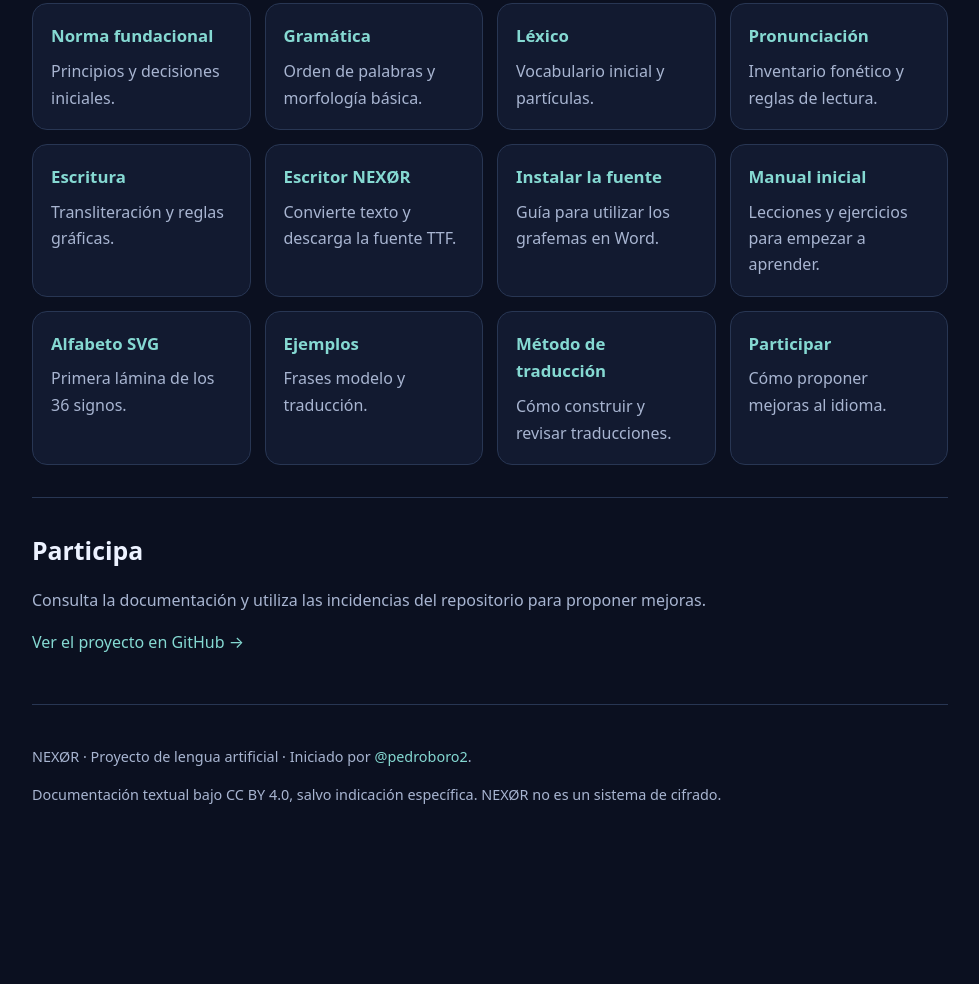
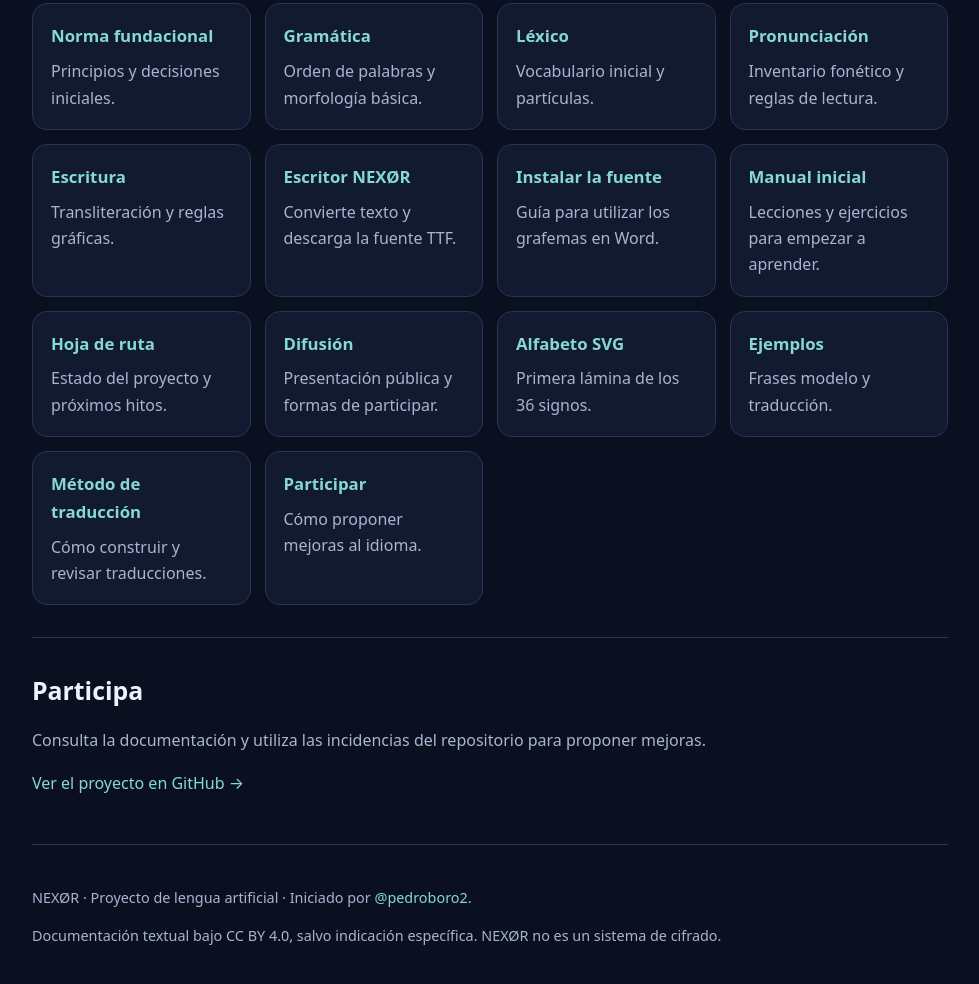
Before and after one commit to pedroboro2/LENGUAJE, a plain HTML site: page index.html in a window 1280 px wide. Shown: the part 2037-3021 px from the top of the page, without its empty margins (150-1129 px from the left). Before the commit the page ends 2928 px from the top, so only its background shows below. Drawn offline with Linux system fonts and the light colour scheme.

Commit message:
Añade hoja de ruta y difusión a la web

```diff
--- a/index.html
+++ b/index.html
@@ -38,7 +38,7 @@ footer{padding-top:26px;color:var(--muted);font-size:.9rem}
 <div class="card"><h3><a href="GRAMATICA.md">Gramática</a></h3><p>Orden de palabras y morfología básica.</p></div>
 <div class="card"><h3><a href="LEXICO.md">Léxico</a></h3><p>Vocabulario inicial y partículas.</p></div>
 <div class="card"><h3><a href="PRONUNCIACION.md">Pronunciación</a></h3><p>Inventario fonético y reglas de lectura.</p></div>
-<div class="card"><h3><a href="ESCRITURA.md">Escritura</a></h3><p>Transliteración y reglas gráficas.</p></div><div class="card"><h3><a href="escritor.html">Escritor NEXØR</a></h3><p>Convierte texto y descarga la fuente TTF.</p></div><div class="card"><h3><a href="FUENTE.md">Instalar la fuente</a></h3><p>Guía para utilizar los grafemas en Word.</p></div><div class="card"><h3><a href="MANUAL-INICIAL.md">Manual inicial</a></h3><p>Lecciones y ejercicios para empezar a aprender.</p></div>
+<div class="card"><h3><a href="ESCRITURA.md">Escritura</a></h3><p>Transliteración y reglas gráficas.</p></div><div class="card"><h3><a href="escritor.html">Escritor NEXØR</a></h3><p>Convierte texto y descarga la fuente TTF.</p></div><div class="card"><h3><a href="FUENTE.md">Instalar la fuente</a></h3><p>Guía para utilizar los grafemas en Word.</p></div><div class="card"><h3><a href="MANUAL-INICIAL.md">Manual inicial</a></h3><p>Lecciones y ejercicios para empezar a aprender.</p></div><div class="card"><h3><a href="ROADMAP.md">Hoja de ruta</a></h3><p>Estado del proyecto y próximos hitos.</p></div><div class="card"><h3><a href="DIFUSION.md">Difusión</a></h3><p>Presentación pública y formas de participar.</p></div>
 <div class="card"><h3><a href="alfabeto-nexor.svg">Alfabeto SVG</a></h3><p>Primera lámina de los 36 signos.</p></div>
 <div class="card"><h3><a href="EJEMPLOS.md">Ejemplos</a></h3><p>Frases modelo y traducción.</p></div>
 <div class="card"><h3><a href="TRADUCCION.md">Método de traducción</a></h3><p>Cómo construir y revisar traducciones.</p></div>
```
